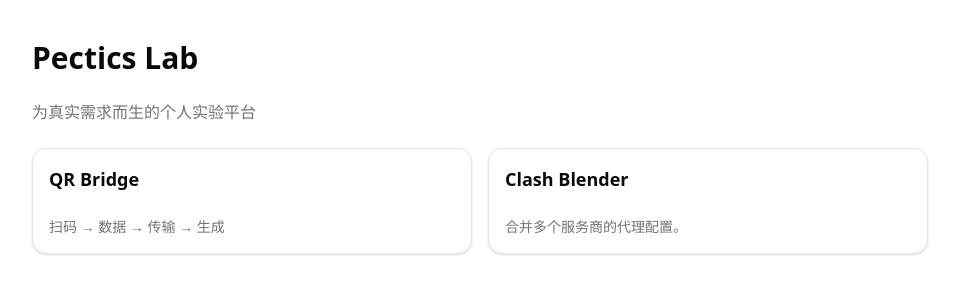
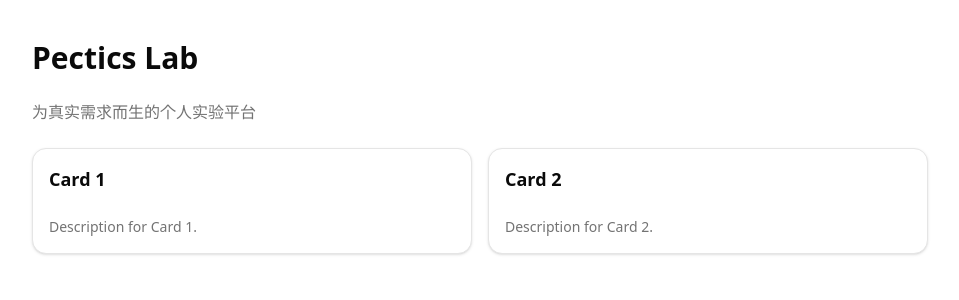
Before and after one commit to Pectics/lab-platform, a Next.js app: page / in a window 1280 px wide. Shown: the top 300 px of the page, without its empty margins (160-1119 px from the left). Built offline with nearby package versions, Linux system fonts and the light colour scheme.

Commit message:
chore(page): 使用占位符替换卡片内容

```diff
--- a/app/page.tsx
+++ b/app/page.tsx
@@ -10,16 +10,16 @@
 
       <div className="grid grid-cols-1 sm:grid-cols-2 gap-4">
         <Card className="p-4">
-          <h2 className="text-lg font-semibold">QR Bridge</h2>
+          <h2 className="text-lg font-semibold">Card 1</h2>
           <p className="text-muted-foreground text-sm">
-            扫码 → 数据 → 传输 → 生成
+            Description for Card 1.
           </p>
         </Card>
 
         <Card className="p-4">
-          <h2 className="text-lg font-semibold">Clash Blender</h2>
+          <h2 className="text-lg font-semibold">Card 2</h2>
           <p className="text-muted-foreground text-sm">
-            合并多个服务商的代理配置。
+            Description for Card 2.
           </p>
         </Card>
       </div>
```
